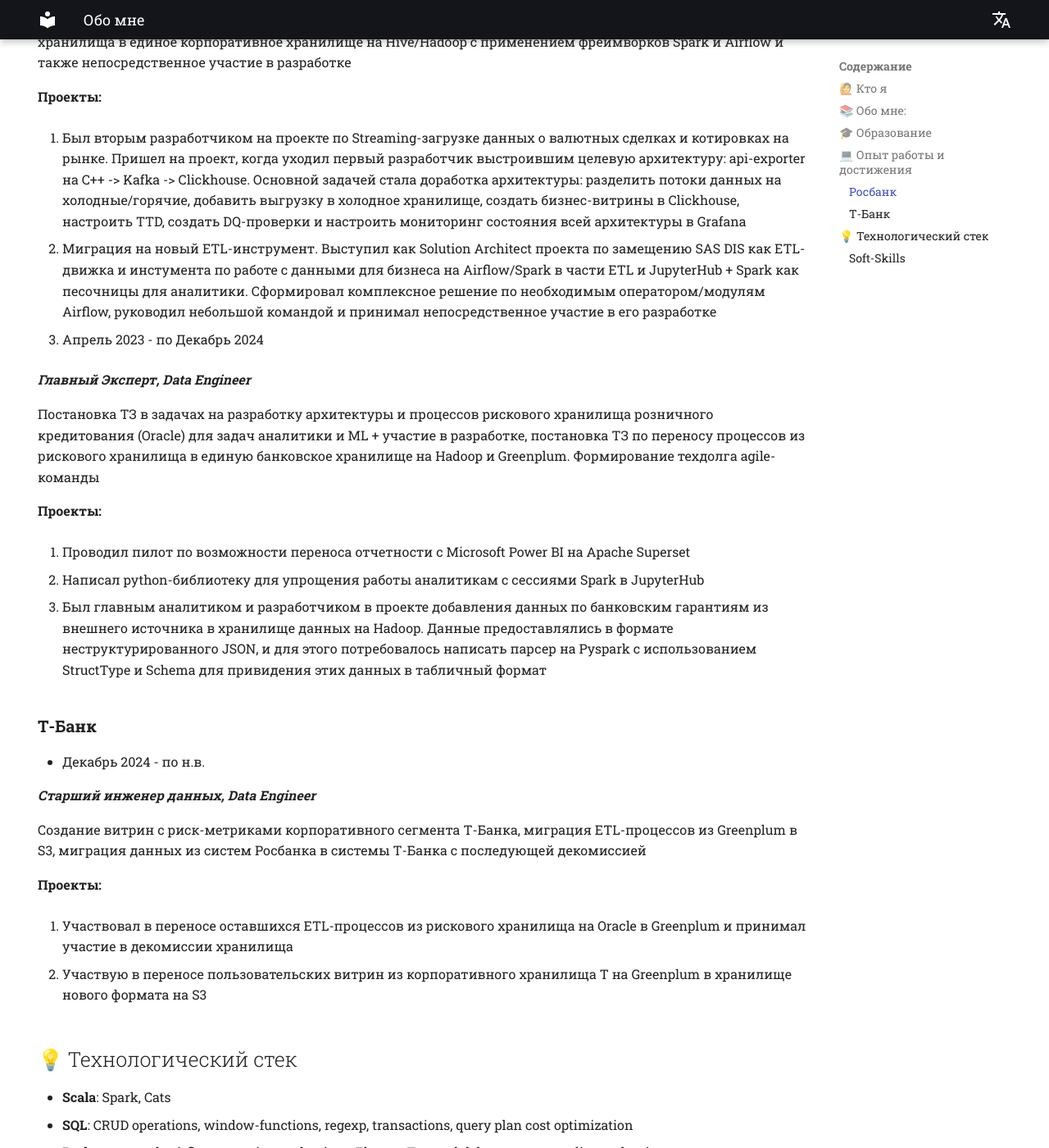
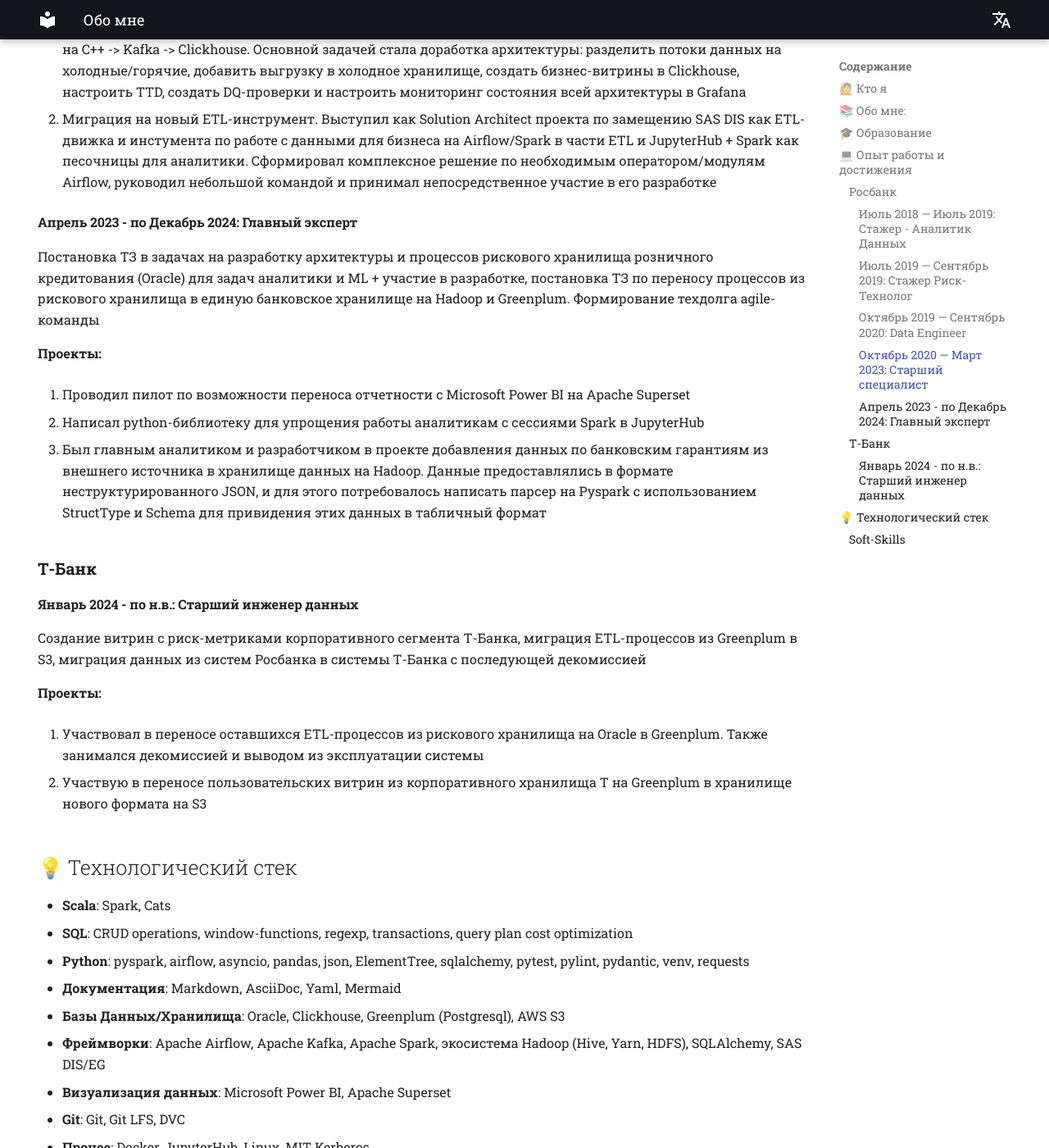
Before and after one commit to Orbitiumnos/MkDocs_CV, an MkDocs documentation site: the page built from docs/index.md, in a window 1280 px wide and 1400 px high, scrolled down 2937 px. Shown: the whole window at 82% size. Built offline with MkDocs 1.6.1 and Material for MkDocs 9.7.7, drawn with Linux system fonts in a browser that asks for light colours; comment, search, counter and statistics services are not loaded; some of the changed text lies outside the part shown.

Commit message:
Актуализировал описание

```diff
--- a/docs/index.md
+++ b/docs/index.md
@@ -84,9 +78,7 @@
 
 4. Участвовал в пилоте по миграции процессов из Oracle хранилища в Hive/Hadoop. Основной задачей было написать ETL-процесс на Airflow над инструментом sqoop и переписать часть логики с Python на SQL под разрабатываемую модель хранилища чтобы достигнуть скорости обновления ~5 мин
 
-* Октябрь 2020 — Март 2023
-
-**_Старший Специалист, Data Engineer_**
+#### Октябрь 2020 — Март 2023: Старший cпециалист
 
 Постановка ТЗ на разработку процессов рискового хранилища розничного кредитования (Oracle) для задач аналитики и ML, непосредственное участие в разработке. Постановка ТЗ по переносу процессов из рискового хранилища в единое корпоративное хранилище на Hive/Hadoop с применением фреймворков Spark и Airflow и также непосредственное участие в разработке
 
@@ -97,9 +89,7 @@
 2. Миграция на новый ETL-инструмент. Выступил как Solution Architect проекта по замещению SAS DIS как ETL-движка и инстумента по работе с данными для бизнеса на Airflow/Spark в части ETL и JupyterHub + Spark как песочницы для аналитики. Сформировал комплексное
    решение по необходимым оператором/модулям Airflow, руководил небольшой командой и принимал непосредственное участие в его разработке
 
-* Апрель 2023 - по Декабрь 2024
-
-**_Главный Эксперт, Data Engineer_**
+#### Апрель 2023 - по Декабрь 2024: Главный эксперт
 
 Постановка ТЗ в задачах на разработку архитектуры и процессов рискового хранилища розничного кредитования (Oracle) для задач аналитики и ML + участие в разработке, постановка ТЗ по переносу процессов из рискового хранилища в единую банковское хранилище на Hadoop и Greenplum. Формирование техдолга agile-команды
 
@@ -113,15 +103,13 @@
 
 ### **Т-Банк**
 
-* Декабрь 2024 - по н.в.
-
-**_Старший инженер данных, Data Engineer_**
+#### Январь 2024 - по н.в.: Старший инженер данных
 
 Создание витрин с риск-метриками корпоративного сегмента Т-Банка, миграция ETL-процессов из Greenplum в S3, миграция данных из систем Росбанка в системы Т-Банка с последующей декомиссией
 
 **Проекты:**
 
-1. Участвовал в переносе оставшихся ETL-процессов из рискового хранилища на Oracle в Greenplum и принимал участие в декомиссии хранилища
+1. Участвовал в переносе оставшихся ETL-процессов из рискового хранилища на Oracle в Greenplum. Также занимался декомиссией и выводом из эксплуатации системы
 
 2. Участвую в переносе пользовательских витрин из корпоративного хранилища Т на Greenplum в хранилище нового формата на S3
 
```
Also changed, not shown: other parts of docs/index.md (+3 -9 lines).
